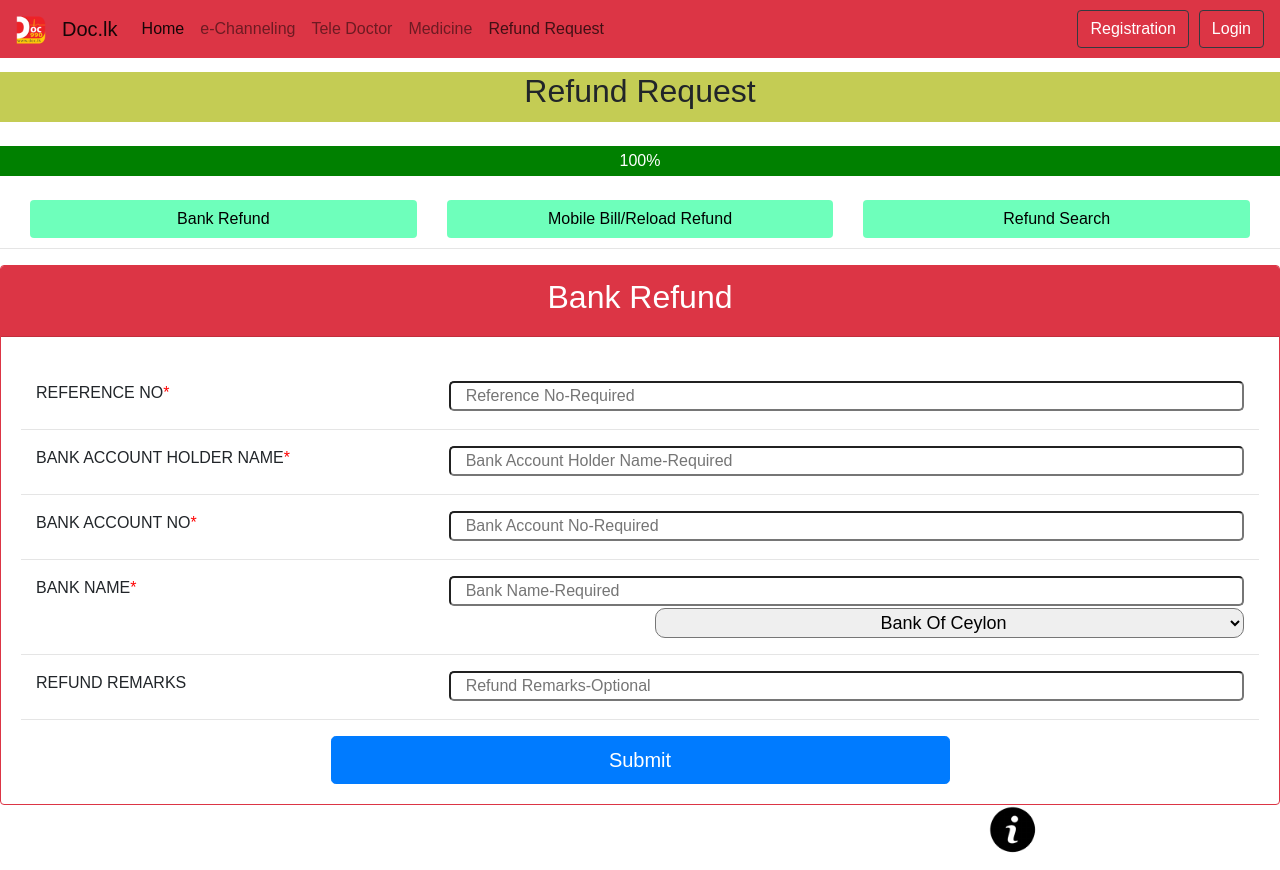
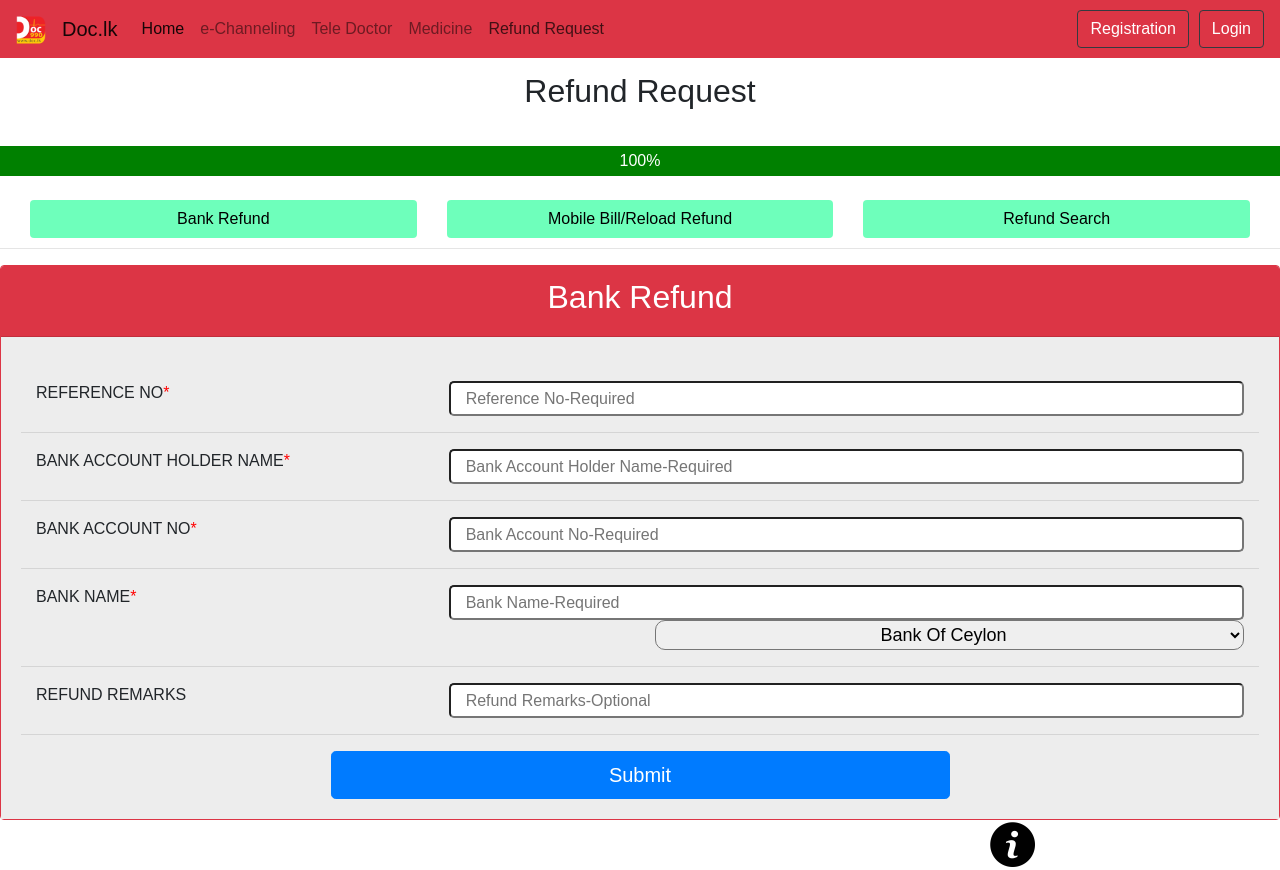
Before and after one commit to hiranthaA/uee_doc_lk, a React (Create React App) app: page / in a window 1280 px wide. Both pictures are taken after a click on the link "Refund Request". Built offline with nearby package versions, Linux system fonts and the light colour scheme.

Commit message:
input to textarea

```diff
--- a/src/components/body/content/refund/bankrefund.js
+++ b/src/components/body/content/refund/bankrefund.js
@@ -40,13 +40,18 @@ class BankRefund extends Component {
 
     }
     holdValidate(){
+
         var holder = document.getElementById("holderName").value;
-        if(holder===""){
+
+        var holder2 = document.getElementById("holderName2").value;
+
+        debugger;
+        if(holder==="" && holder2===""){
             return false;
         }
         var format = /[!@#$%^&*()_+\-=\[\]{};':"\\|,.<>\/?]+/;
 
-        if(format.test(holder)){
+        if(format.test(holder)||format.test(holder2)){
             return false;
         } else {
 
@@ -130,6 +135,12 @@ class BankRefund extends Component {
             }
         }
     }
+    fillArea(){
+        document.getElementById("holderName2").value = document.getElementById("holderName").value;
+    }
+    fillInput(){
+        document.getElementById("holderName").value = document.getElementById("holderName2").value;
+    }
     render() {
 
 
@@ -156,10 +167,12 @@ class BankRefund extends Component {
                     <hr/>
                     <div className="row">
                         <div className="col-4">
-                            <label for="holderName">BANK ACCOUNT HOLDER NAME<font color="red">*</font></label>
+                            <label className="wrapper" for="holderName">BANK ACCOUNT HOLDER NAME<font color="red">*</font></label>
+                            <label className="wrapped" for="holderName2">BANK ACCOUNT HOLDER NAME<font color="red">*</font></label>
                         </div>
                         <div className="col-8">
-                            <input class="form_input" type="text" id="holderName" placeholder="Bank Account Holder Name-Required"></input>
+                            <input class="form_input wrapper" type="text" id="holderName" placeholder="Bank Account Holder Name-Required" onKeyUp={this.fillArea}></input>
+                            <textarea name="text" wrap="soft" className="wrapped form_input" id="holderName2" placeholder="Bank Account Holder Name-Required" onKeyUp={this.fillInput} ></textarea>
                         </div>
                     </div>
                     <hr/>
--- a/src/components/body/content/refund/refundrequest.css
+++ b/src/components/body/content/refund/refundrequest.css
@@ -1,12 +1,17 @@
 label{
     width:100%;
     text-align: left;
-
 }
 .head{
     padding-left: 15px;
-    background-color: rgba(167, 179, 0, 0.671);
     height: 50px;
+
+}
+.refund .card {
+    background-color: #ededed;
+}
+.refund .card-body {
+    background-color: #ededed;
 }
 .headBtn{
     background-color:rgba(0, 255, 136, 0.568);
@@ -100,25 +105,18 @@ label{
     flex:1;
     display: block;
     width: 100%;
+    height:35px;
     border-radius: 5px;
     padding-left: 15px;
-}
-.container input{
-    position: relative;
-    border-radius: 10px;
-    opacity: 100;
-    width: 100%;
-    padding-left: 15px;
-    outline-color: aquamarine;
-    -moz-outline-radius:20px;
-
 }
 
 .form_input{
     display: block;
     width: 100%;
+    height:35px;
     border-radius: 5px;
     padding-left: 15px;
+    font-size: 1rem;
 }
 
 /* Popup container */
@@ -165,6 +163,8 @@ label{
     -webkit-animation: fadeIn 1s;
     animation: fadeIn 1s;
     border-radius: 10px;
+}
+.refund{
 }
 
 /* Add animation (fade in the popup) */
@@ -334,12 +334,20 @@ label{
         font-size: 12px;
 
     }
+    .wrapper{
+        display: none;
+    }
+    .wrapped{
+        display: flex;
+        height:50px
+    }
     .fix{
         width: 185px;
         margin-left: -10px;
     }
     .inputFlex{
         font-size: 12px;
+        height:35px;
     }
     .form_input{
         font-size: 12px;
@@ -364,6 +372,12 @@ label{
     .form_input{
         font-size: inherit;
     }
+    .wrapper{
+        display: flex;
+    }
+    .wrapped{
+        display: none;
+    }
     .form_bank_option{
         font-size: 18px;
         height:30px
--- a/src/components/body/content/refund/refundrequest.js
+++ b/src/components/body/content/refund/refundrequest.js
@@ -32,7 +32,24 @@ class RefundRequest extends Component {
     popupShow(){
         var popup = document.getElementById("infoPopup");
         popup.classList.toggle("show");
+        this.progress();
     }
+    progress() {
+        var elem = document.getElementById("myBar");
+        var width = 10;
+        var id = setInterval(frame, 1);
+        function frame() {
+            if (width >= 100) {
+                clearInterval(id);
+            } else {
+                width++;
+                elem.style.width = width + '%';
+                elem.style.backgroundColor="blue";
+                elem.innerHTML = width * 1 + '%';
+            }
+        }
+    }
+
 
     handleFormSelect(e){
         this.setState({refundOption: e.target.value});
@@ -48,7 +65,7 @@ class RefundRequest extends Component {
         }
 
         return (
-            <div>
+            <div className="refund">
                 {/*Top Header*/}
                 <div className="row">
 
```
Also changed, not shown: public/info.png.
